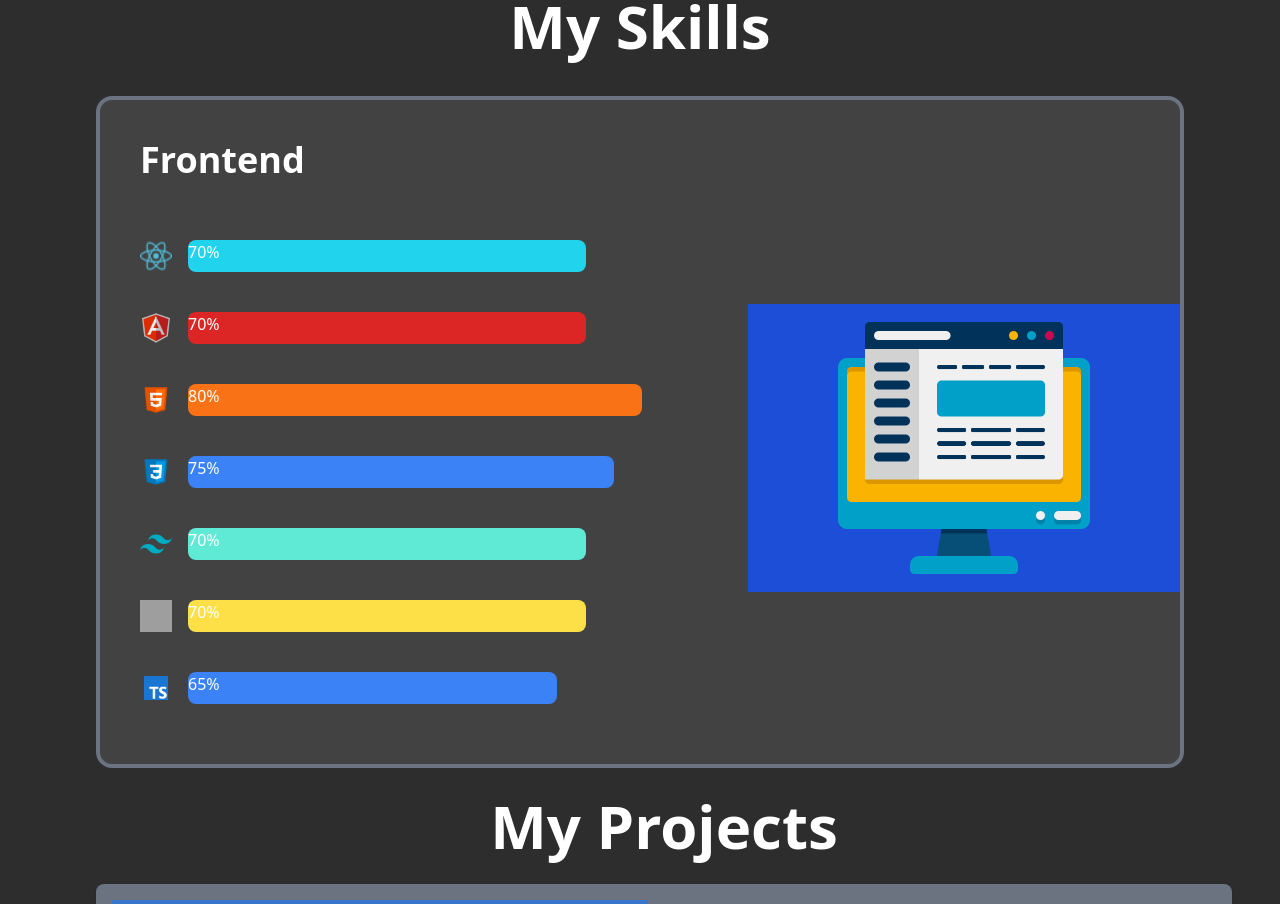
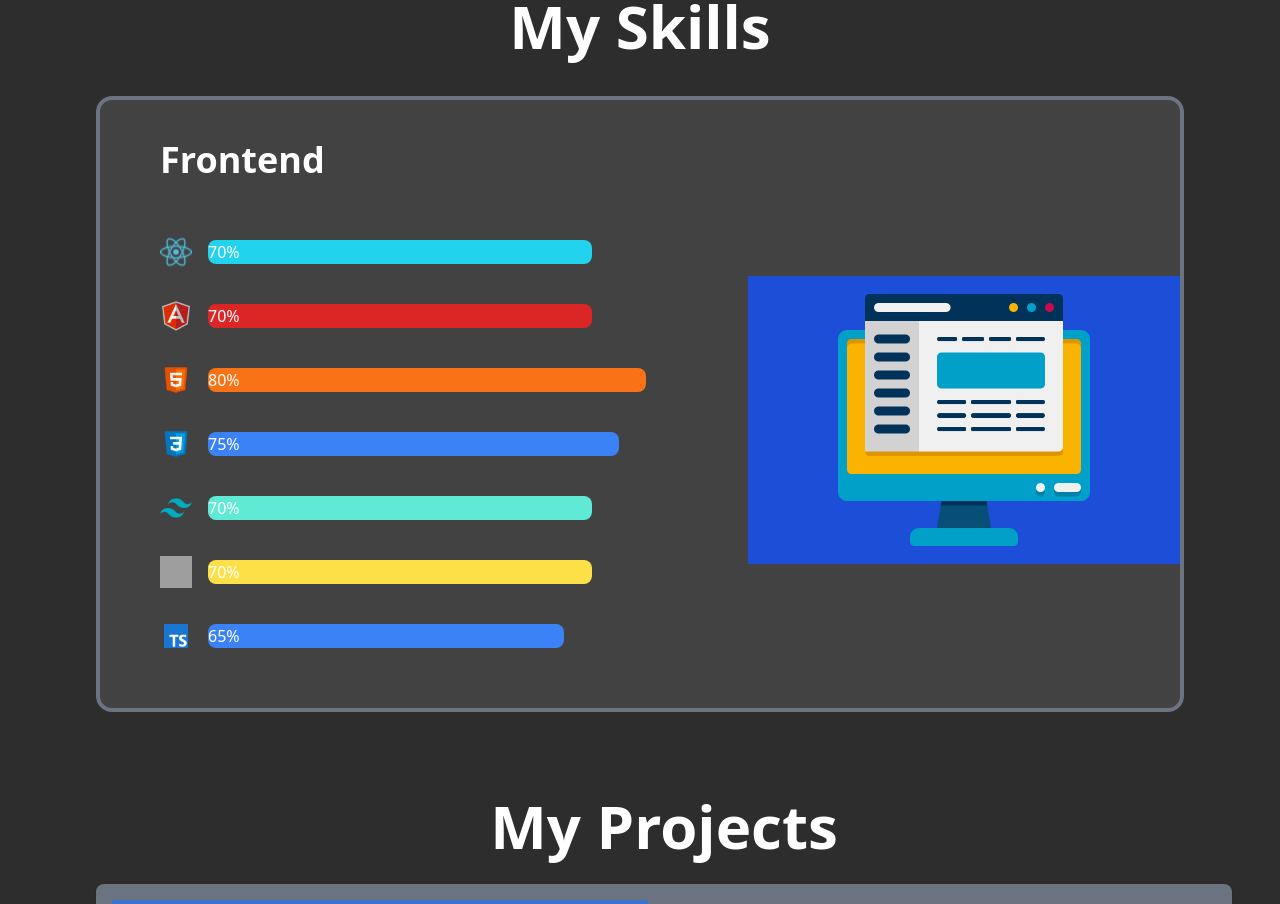
Before and after one commit to nemethzozzi/Portfolio, a React (Vite) app: page / in a window 1280 px wide. Shown: the part 900-1804 px from the top of the page. Built offline with nearby package versions, Linux system fonts and the light colour scheme; grey boxes are pictures that could not be loaded; the HTML template or start-up script is replaced by a standard one; what tailwindcss-animated would draw is missing.

Commit message:
updating

```diff
--- a/src/Components/Skills.jsx
+++ b/src/Components/Skills.jsx
@@ -26,18 +26,18 @@ const Skills = ({ darkMode }) => {
           {/* Frontend Content */}
           <div key="frontend" className="space-y-8 bg-white bg-opacity-10 rounded-2xl flex items-center border-gray-500 border-4">
             <div className="flex-1 m-10">
-              <h3 className={`text-4xl font-bold mb-10 ${darkMode ? 'text-white' : 'text-black'}`}>
+              <h3 className={`text-4xl font-bold mb-10 ml-5 ${darkMode ? 'text-white' : 'text-black'}`}>
                 Frontend
               </h3>
               {frontendData.map((skill, index) => (
-                <div key={index} className={`${darkMode ? 'text-white' : 'text-black'} flex items-center flex-1`}>
+                <div key={index} className={`${darkMode ? 'text-white' : 'text-black'} flex items-center flex-1 ml-5`}>
                       <img
                         src={skill.icon[0]}
                         alt={`${skill.skill} icon`}
                         className="w-8 h-8"
                       />
                       <div
-                        className={`h-8 ml-4 rounded-lg mb-5 mt-5 ${skill.color} bar ${
+                        className={`h-6 ml-4 rounded-lg mb-5 mt-5 ${skill.color} bar ${
                           inView ? 'animate-grow-bar' : ''
                         }`}
                         style={{
@@ -66,14 +66,14 @@ const Skills = ({ darkMode }) => {
               <img src="backend.png" alt="Backend" className="w-2/3 h-auto" />
             </div>
             <div className="flex-1 m-10">
-              <h3 className={`text-right text-4xl font-bold mb-10 ${darkMode ? 'text-white' : 'text-black'}`}>
+              <h3 className={`text-right text-4xl font-bold mb-10 mr-5 ${darkMode ? 'text-white' : 'text-black'}`}>
                 Backend
               </h3>
               {backendData.map((skill, index) => (
-                <div key={index} className={`${darkMode ? 'text-white' : 'text-black'} flex items-center flex-1 items-right justify-end w-full bg-black`}>
-                    <div className="flex items-right justify-end w-full bg-white">
+                <div key={index} className={`${darkMode ? 'text-white' : 'text-black'} flex items-center`}>
+                    <div className="flex items-center justify-end w-full">
                       <div
-                        className={`h-8 mr-4 rounded-lg mb-5 mt-5 ${skill.color} bar ${
+                        className={`h-6 mr-4 rounded-lg mb-5 mt-5 ${skill.color} bar ${
                           inView ? 'animate-grow-bar' : ''
                         }`}
                         style={{
```
